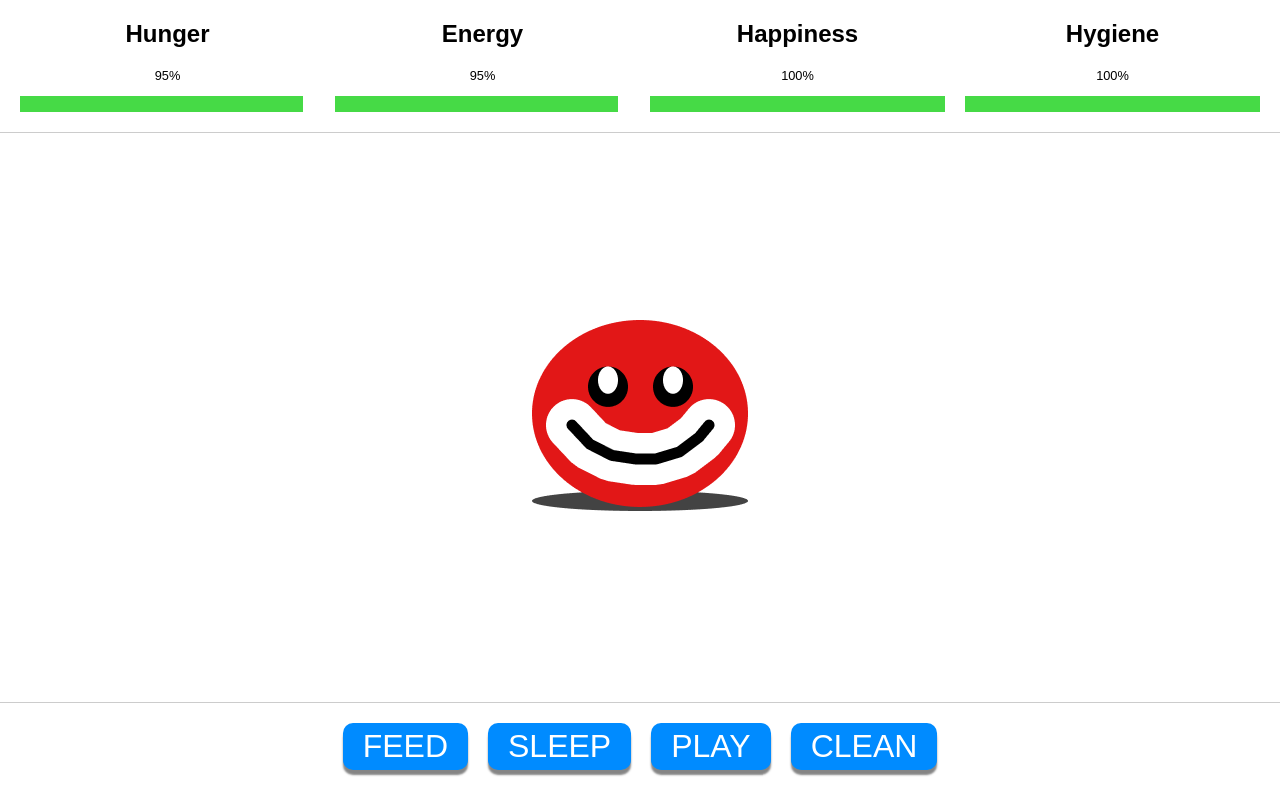
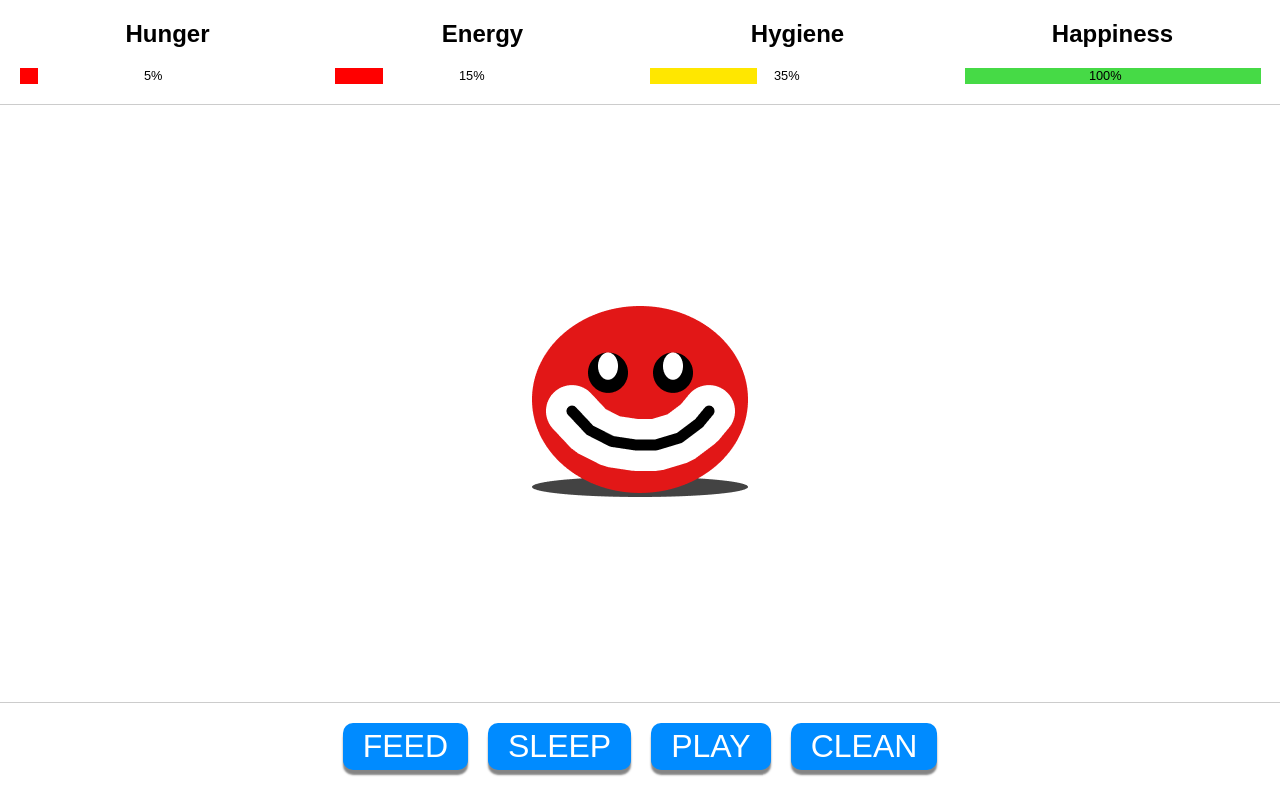
Before and after one commit to cbutton01/react-tamagotchi, a React app: page / in a window 1280 px wide. Built offline with nearby package versions, Linux system fonts and the light colour scheme.

Commit message:
Add depression/happiness logic and meter color change.

```diff
--- a/src/components/App.jsx
+++ b/src/components/App.jsx
@@ -9,14 +9,14 @@ class App extends React.Component {
   constructor(props) {
     super(props);
     this.state = {
-      hungerLevel: 100,
-      energyLevel: 100,
+      hungerLevel: 10,
+      energyLevel: 20,
+      hygieneLevel: 40,
       happinessLevel: 100,
-      hygieneLevel: 100,
       hunger: -1,
       energy: -1,
       happiness: 0,
-      hygiene: 0
+      hygiene: -1
     };
   }
 
@@ -29,17 +29,46 @@ class App extends React.Component {
   processLevelChanges() {
     let newHungerLevel = this.state.hungerLevel + this.state.hunger;
     let newEnergyLevel = this.state.energyLevel + this.state.energy;
+    let newHygieneLevel = this.state.hygieneLevel + this.state.hygiene;
     let newHappinessLevel = this.state.happinessLevel + this.state.happiness;
-    let newHygieneLevel = this.state.hygieneLevel + this.state.hygiene;
+    let depression = this.checkDepression();
+
+    if (newHungerLevel < 0) {
+      newHungerLevel = 0;
+    }
+    if (newEnergyLevel < 0) {
+      newEnergyLevel = 0;
+    }
+    if (newHygieneLevel < 0) {
+      newHygieneLevel = 0;
+    }
+    if (newHappinessLevel <= 0) {
+      newHappinessLevel = 0;
+      clearInterval(this.levelsUpdater);
+    }
+
     this.setState({
       hungerLevel: newHungerLevel,
       energyLevel: newEnergyLevel,
+      hygieneLevel: newHygieneLevel,
       happinessLevel: newHappinessLevel,
-      hygieneLevel: newHygieneLevel
+      happiness: depression
     });
-    if (newHungerLevel === 0 || newEnergyLevel === 0 || newHappinessLevel === 0 || newHygieneLevel === 0) {
-      clearInterval(this.levelsUpdater);
   }
+
+  checkDepression() {
+    let depression = 0;
+
+    if (this.state.hungerLevel <= 0) {
+      depression -= 1;
+    }
+    if (this.state.energyLevel <= 0) {
+      depression -=1;
+    }
+    if (this.state.hygieneLevel <= 0) {
+      depression -= 1;
+    }
+    return depression;
   }
 
   render() {
--- a/src/components/Meter.jsx
+++ b/src/components/Meter.jsx
@@ -4,21 +4,29 @@ import PropTypes from 'prop-types';
 function Meter(props) {
   const STATUS_STYLE = {
     width: `${props.level}%`,
-    backgroundColor: '#46da46',
+    backgroundColor: `${props.color}`,
+    borderLeft: `1px solid ${props.color}`
   };
 
   return (
-    <div>
+    <div className='meter-container'>
       <style jsx>
         {`
+          .meter-container {
+            position: relative;
+          }
+
           .meter {
             height: 16px;
-            transition: width 1s;
+            transition: width 1s, background-color 1s, border 1s;
           }
 
           p {
+            position: absolute;
+            top: 0;
+            margin: 0;
+            left: 42%;
             font-size: 0.8rem;
-            text-align: center;
           }
         `}
       </style>
@@ -29,7 +37,8 @@ function Meter(props) {
 }
 
 Meter.propTypes = {
-  level: PropTypes.number.isRequired
+  level: PropTypes.number.isRequired,
+  color: PropTypes.string.isRequired
 };
 
 export default Meter;
--- a/src/components/StatusBar.jsx
+++ b/src/components/StatusBar.jsx
@@ -3,6 +3,18 @@ import Meter from './Meter';
 import PropTypes from 'prop-types';
 
 function StatusBar(props) {
+  function setColor(level) {
+    let statusColor;
+    if (level > 65) {
+      statusColor = '#46da46';
+    } else if (level > 35) {
+      statusColor = 'yellow';
+    } else {
+      statusColor = 'red';
+    }
+    return statusColor;
+  }
+
   return (
     <section>
       <style jsx>
@@ -27,19 +39,28 @@ function StatusBar(props) {
       <div className="status-container">
         <div>
           <h2>Hunger</h2>
-          <Meter level={props.hungerLevel}/>
+          <Meter
+            level={props.hungerLevel}
+            color={setColor(props.hungerLevel)}
+          />
         </div>
         <div>
           <h2>Energy</h2>
-          <Meter level={props.energyLevel}/>
+          <Meter level={props.energyLevel}
+            color={setColor(props.energyLevel)}
+          />
+        </div>
+        <div>
+          <h2>Hygiene</h2>
+          <Meter level={props.hygieneLevel}
+            color={setColor(props.hygieneLevel)}
+          />
         </div>
         <div>
           <h2>Happiness</h2>
-          <Meter level={props.happinessLevel}/>
-        </div>
-        <div>
-          <h2>Hygiene</h2>
-          <Meter level={props.hygieneLevel}/>
+          <Meter level={props.happinessLevel}
+            color={setColor(props.happinessLevel)}
+          />
         </div>
       </div>
     </section>
```
Lines whose indentation alone changed are shown as unchanged.
